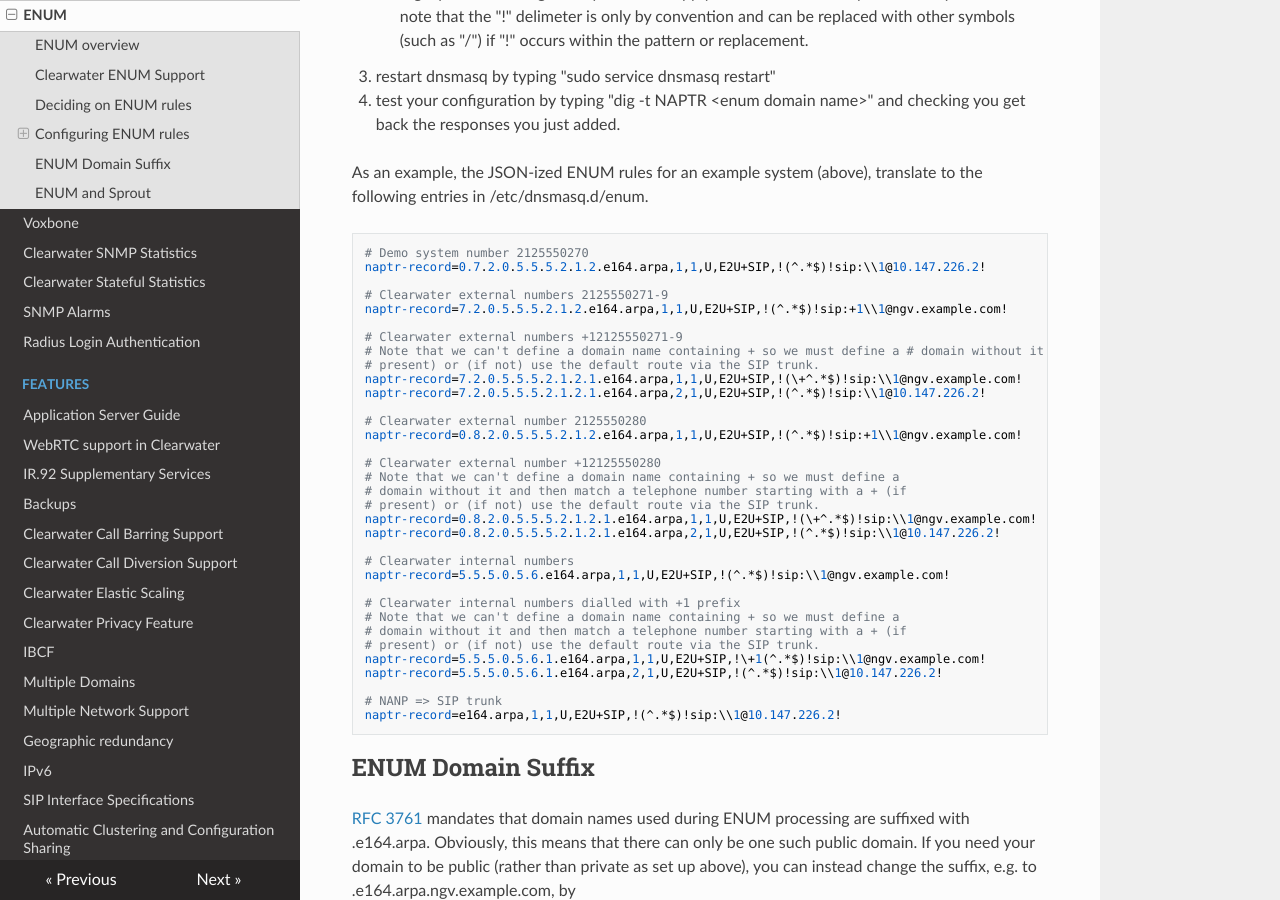
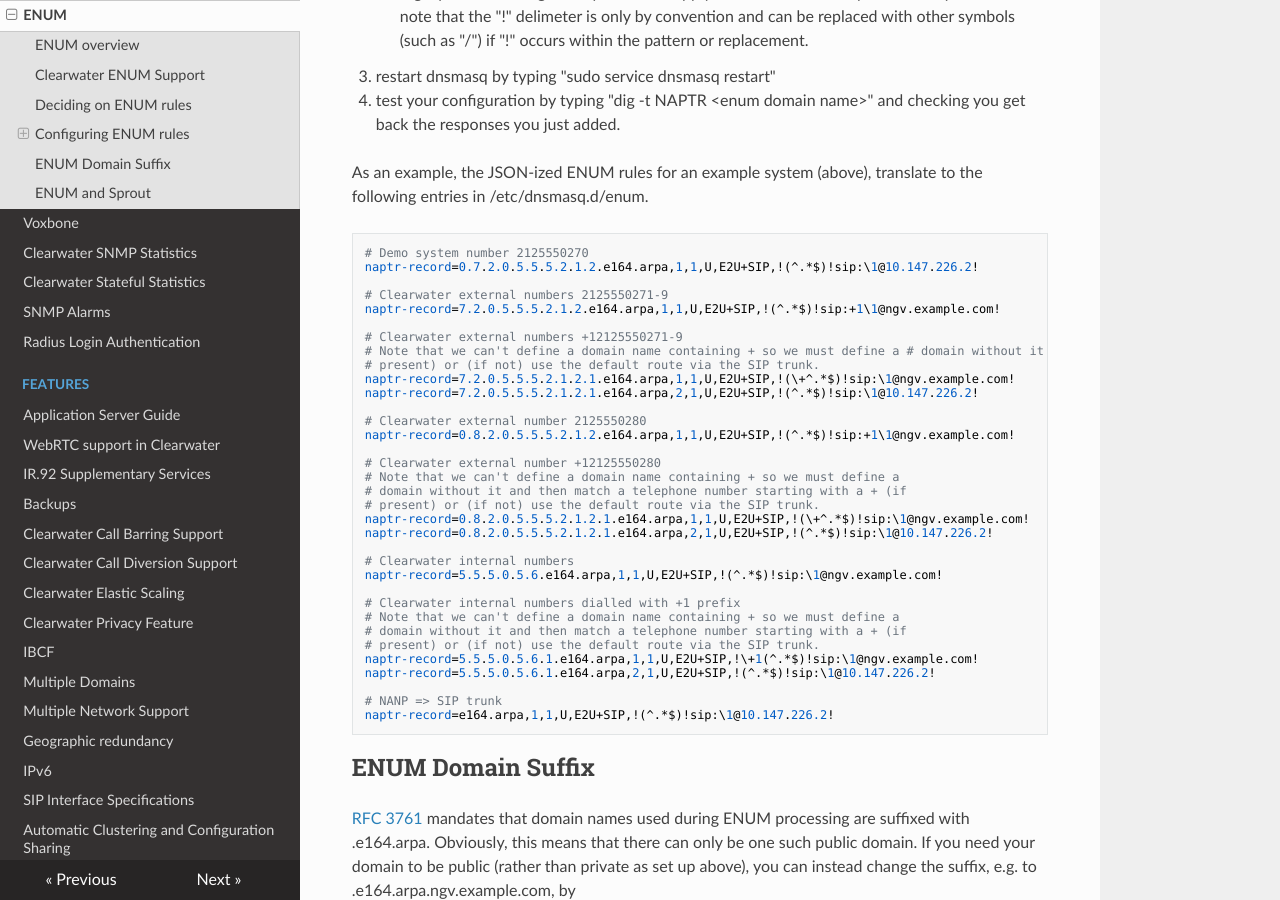
Before and after one commit to Metaswitch/clearwater-readthedocs, an MkDocs documentation site: the page built from docs/ENUM.md, in a window 1280 px wide and 900 px high, scrolled down 5972 px. Built offline with MkDocs 1.6.1, drawn with Linux system fonts in a browser that asks for light colours; nearby versions of some CDN libraries; old or Windows-style settings are respelled for this version of MkDocs.

Commit message:
DNSmasq uses \1 not \1 (issue #187)

```diff
--- a/docs/ENUM.md
+++ b/docs/ENUM.md
@@ -341,39 +341,39 @@ As an example, the JSON-ized ENUM rules for an example system (above),
 translate to the following entries in /etc/dnsmasq.d/enum.
 
     # Demo system number 2125550270
-    naptr-record=0.7.2.0.5.5.5.2.1.2.e164.arpa,1,1,U,E2U+SIP,!(^.*$)!sip:\\1@10.147.226.2!
+    naptr-record=0.7.2.0.5.5.5.2.1.2.e164.arpa,1,1,U,E2U+SIP,!(^.*$)!sip:\1@10.147.226.2!
 
     # Clearwater external numbers 2125550271-9
-    naptr-record=7.2.0.5.5.5.2.1.2.e164.arpa,1,1,U,E2U+SIP,!(^.*$)!sip:+1\\1@ngv.example.com!
+    naptr-record=7.2.0.5.5.5.2.1.2.e164.arpa,1,1,U,E2U+SIP,!(^.*$)!sip:+1\1@ngv.example.com!
 
     # Clearwater external numbers +12125550271-9
     # Note that we can't define a domain name containing + so we must define a # domain without it and then match a telephone number starting with a + (if
     # present) or (if not) use the default route via the SIP trunk.
-    naptr-record=7.2.0.5.5.5.2.1.2.1.e164.arpa,1,1,U,E2U+SIP,!(\+^.*$)!sip:\\1@ngv.example.com!
-    naptr-record=7.2.0.5.5.5.2.1.2.1.e164.arpa,2,1,U,E2U+SIP,!(^.*$)!sip:\\1@10.147.226.2!
+    naptr-record=7.2.0.5.5.5.2.1.2.1.e164.arpa,1,1,U,E2U+SIP,!(\+^.*$)!sip:\1@ngv.example.com!
+    naptr-record=7.2.0.5.5.5.2.1.2.1.e164.arpa,2,1,U,E2U+SIP,!(^.*$)!sip:\1@10.147.226.2!
 
     # Clearwater external number 2125550280
-    naptr-record=0.8.2.0.5.5.5.2.1.2.e164.arpa,1,1,U,E2U+SIP,!(^.*$)!sip:+1\\1@ngv.example.com!
+    naptr-record=0.8.2.0.5.5.5.2.1.2.e164.arpa,1,1,U,E2U+SIP,!(^.*$)!sip:+1\1@ngv.example.com!
 
     # Clearwater external number +12125550280
     # Note that we can't define a domain name containing + so we must define a
     # domain without it and then match a telephone number starting with a + (if
     # present) or (if not) use the default route via the SIP trunk.
-    naptr-record=0.8.2.0.5.5.5.2.1.2.1.e164.arpa,1,1,U,E2U+SIP,!(\+^.*$)!sip:\\1@ngv.example.com!
-    naptr-record=0.8.2.0.5.5.5.2.1.2.1.e164.arpa,2,1,U,E2U+SIP,!(^.*$)!sip:\\1@10.147.226.2!
+    naptr-record=0.8.2.0.5.5.5.2.1.2.1.e164.arpa,1,1,U,E2U+SIP,!(\+^.*$)!sip:\1@ngv.example.com!
+    naptr-record=0.8.2.0.5.5.5.2.1.2.1.e164.arpa,2,1,U,E2U+SIP,!(^.*$)!sip:\1@10.147.226.2!
 
     # Clearwater internal numbers
-    naptr-record=5.5.5.0.5.6.e164.arpa,1,1,U,E2U+SIP,!(^.*$)!sip:\\1@ngv.example.com!
+    naptr-record=5.5.5.0.5.6.e164.arpa,1,1,U,E2U+SIP,!(^.*$)!sip:\1@ngv.example.com!
 
     # Clearwater internal numbers dialled with +1 prefix
     # Note that we can't define a domain name containing + so we must define a
     # domain without it and then match a telephone number starting with a + (if
     # present) or (if not) use the default route via the SIP trunk.
-    naptr-record=5.5.5.0.5.6.1.e164.arpa,1,1,U,E2U+SIP,!\+1(^.*$)!sip:\\1@ngv.example.com!
-    naptr-record=5.5.5.0.5.6.1.e164.arpa,2,1,U,E2U+SIP,!(^.*$)!sip:\\1@10.147.226.2!
+    naptr-record=5.5.5.0.5.6.1.e164.arpa,1,1,U,E2U+SIP,!\+1(^.*$)!sip:\1@ngv.example.com!
+    naptr-record=5.5.5.0.5.6.1.e164.arpa,2,1,U,E2U+SIP,!(^.*$)!sip:\1@10.147.226.2!
 
     # NANP => SIP trunk
-    naptr-record=e164.arpa,1,1,U,E2U+SIP,!(^.*$)!sip:\\1@10.147.226.2!
+    naptr-record=e164.arpa,1,1,U,E2U+SIP,!(^.*$)!sip:\1@10.147.226.2!
 
 ## ENUM Domain Suffix
 
```
